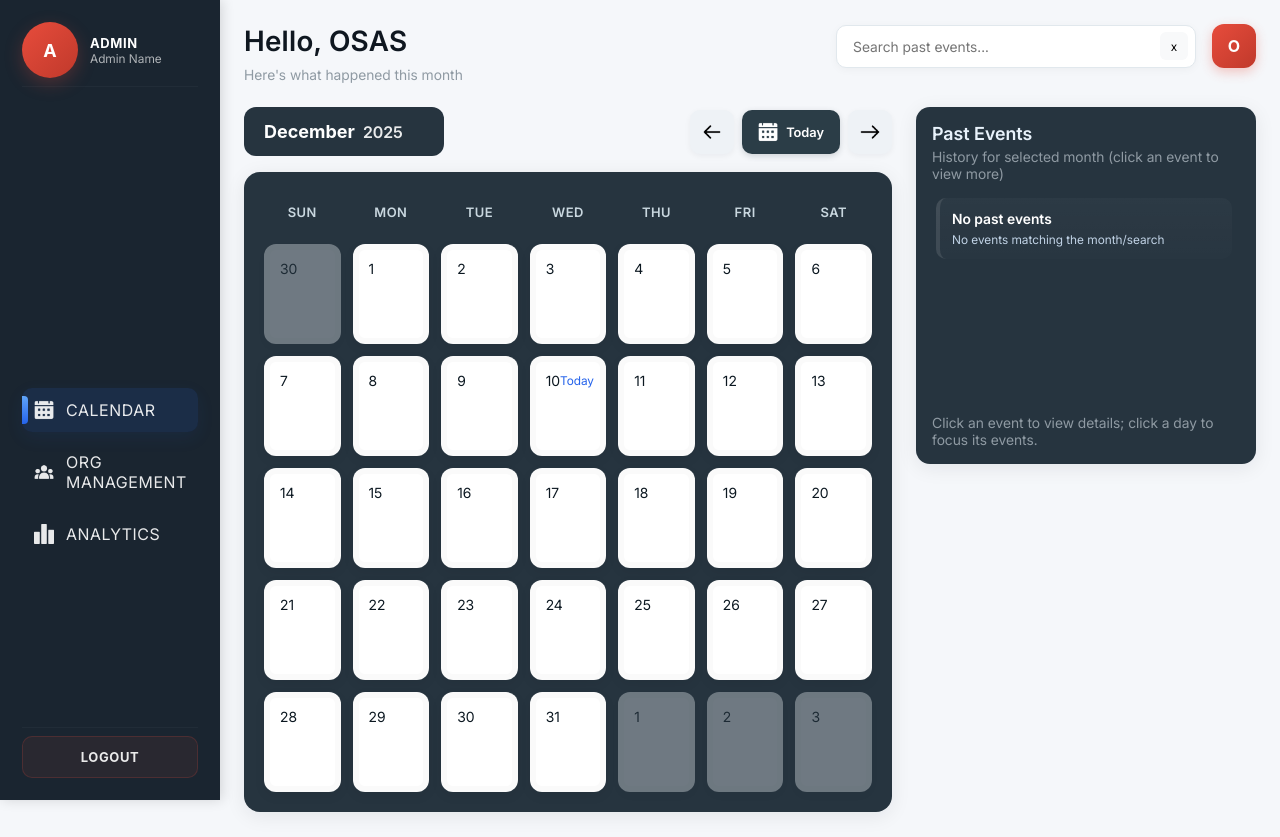
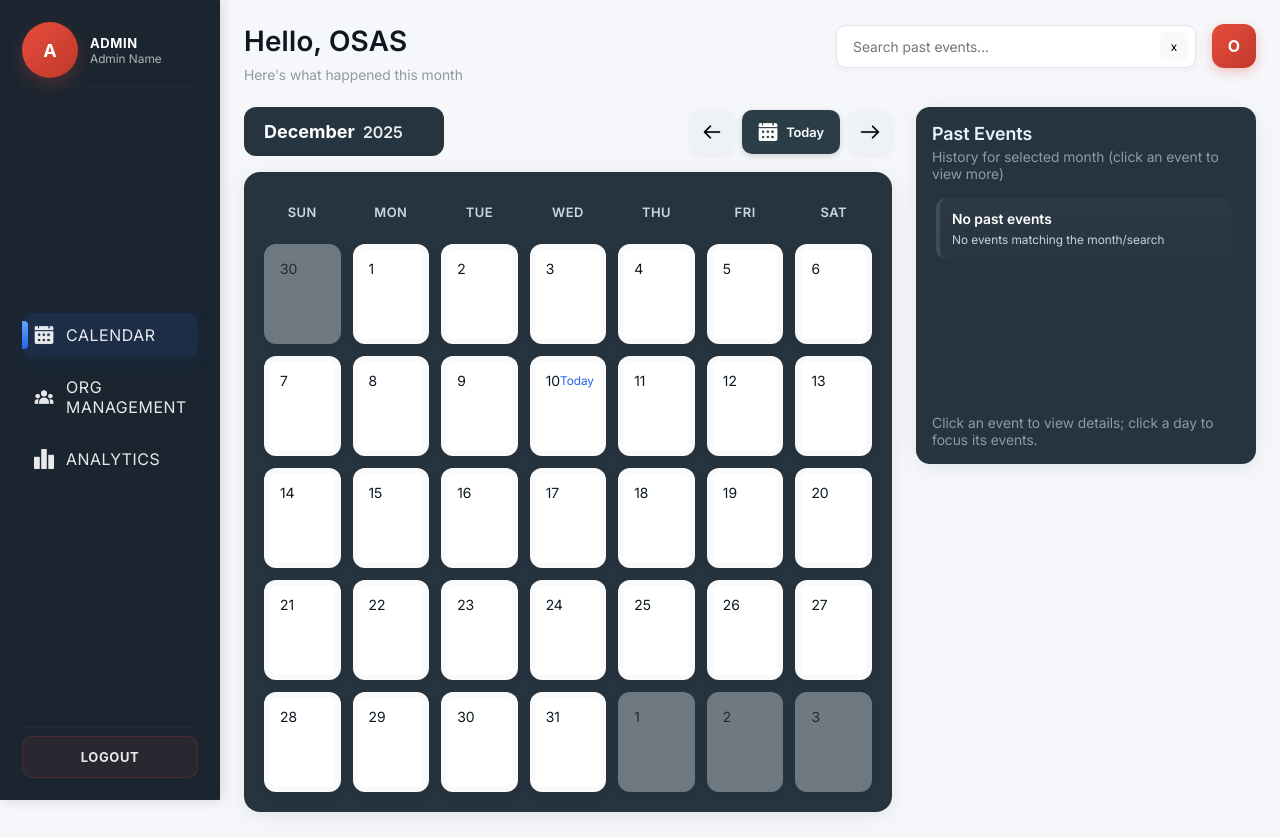
Before and after one commit to 2243390-jei/SLUorgdesk, a PHP site: page /public/osas/calendar.php in a window 1280 px wide. Shown: the top 837 px of the page. Run offline with PHP 8.4, Linux system fonts and the light colour scheme; the visitor is signed in with stand-in values (Sample User, id 1); some web fonts are replaced.

Commit message:
fixed nav pos

```diff
--- a/public/osas/styles/calendar.css
+++ b/public/osas/styles/calendar.css
@@ -1079,7 +1079,7 @@ body {
   display: flex;
   flex-direction: column;
   gap: 8px;
-  margin-top: 275px;
+  margin-top: 200px;
 }
 
 .nav-item {
```
